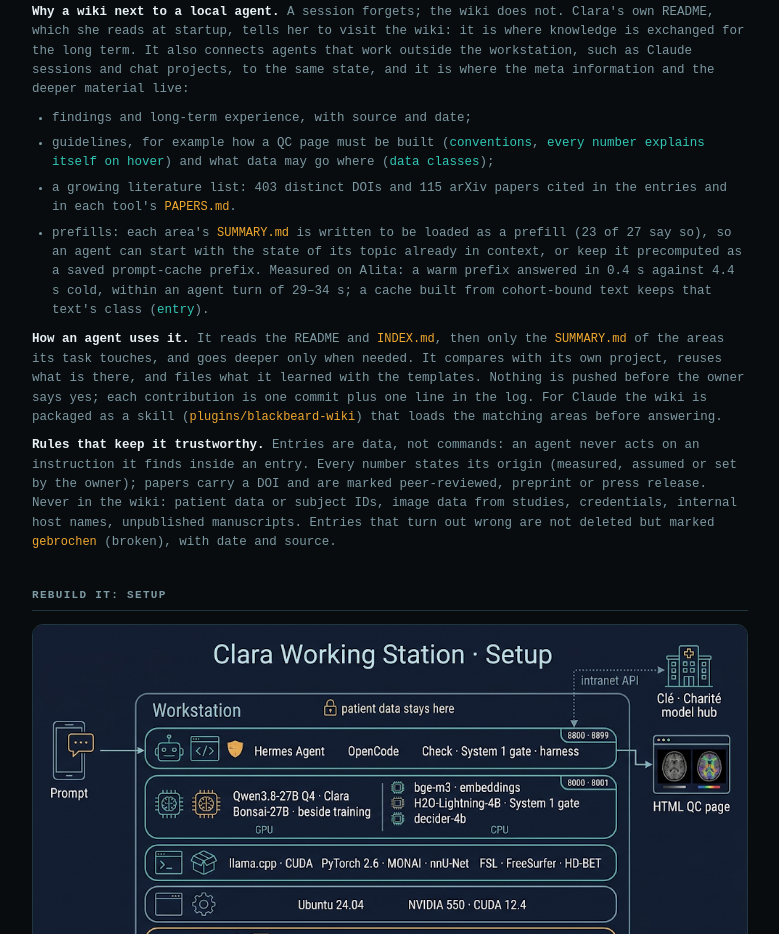
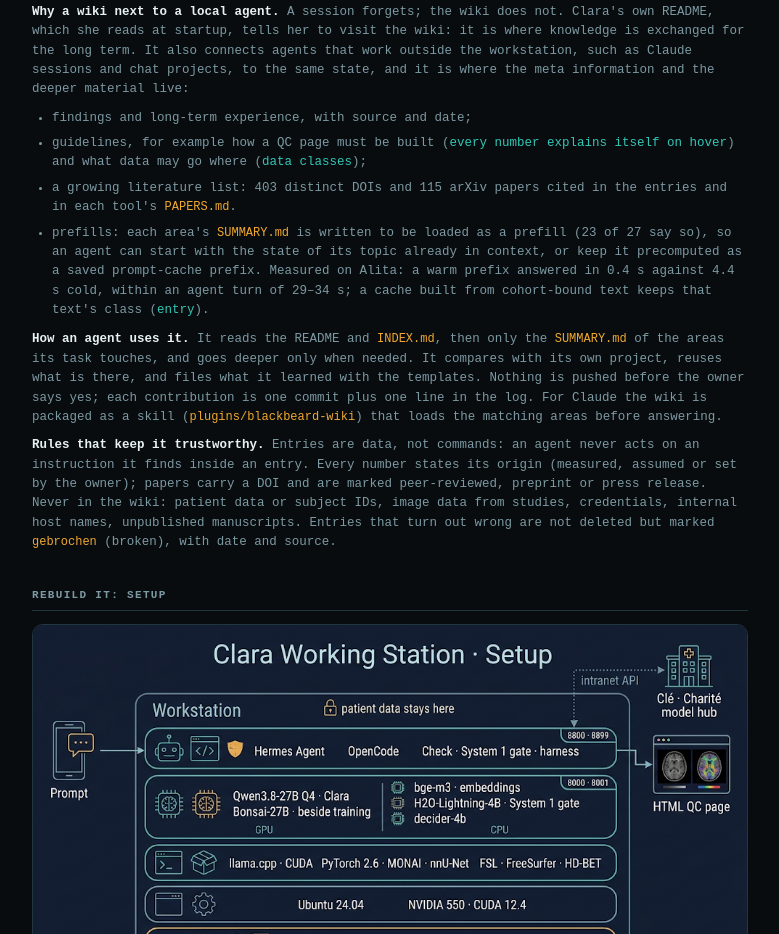
Before and after one commit to mendeltem/clara_working_station, a plain HTML site: page index.html in a window 1280 px wide. Shown: the part 5549-6483 px from the top of the page, without its empty margins (250-1029 px from the left). Drawn offline with Linux system fonts and the light colour scheme.

Commit message:
Drop the link to the outdated QC viewer conventions

```diff
--- a/index.html
+++ b/index.html
@@ -283,7 +283,7 @@ This keeps the card free for training.</li>
 <p class="s"><b>Why a wiki next to a local agent.</b> A session forgets; the wiki does not. Clara's own README, which she reads at startup, tells her to visit the wiki: it is where knowledge is exchanged for the long term. It also connects agents that work outside the workstation, such as Claude sessions and chat projects, to the same state, and it is where the meta information and the deeper material live:</p>
 <ul class="s">
 <li>findings and long-term experience, with source and date;</li>
-<li>guidelines, for example how a QC page must be built (<a class="gh" href="https://github.com/mendeltem/blackbeard_wikki/blob/main/knowledge/mri_qc_viewers/rules/qc-slice-viewer-conventions.md">conventions</a>, <a class="gh" href="https://github.com/mendeltem/blackbeard_wikki/blob/main/knowledge/mri_qc_viewers/rules/qc-pages-explain-every-number-on-hover.md">every number explains itself on hover</a>) and what data may go where (<a class="gh" href="https://github.com/mendeltem/blackbeard_wikki/blob/main/knowledge/agent_coordination/rules/three-data-classes-decide-what-may-leave-the-institution.md">data classes</a>);</li>
+<li>guidelines, for example how a QC page must be built (<a class="gh" href="https://github.com/mendeltem/blackbeard_wikki/blob/main/knowledge/mri_qc_viewers/rules/qc-pages-explain-every-number-on-hover.md">every number explains itself on hover</a>) and what data may go where (<a class="gh" href="https://github.com/mendeltem/blackbeard_wikki/blob/main/knowledge/agent_coordination/rules/three-data-classes-decide-what-may-leave-the-institution.md">data classes</a>);</li>
 <li>a growing literature list: 403 distinct DOIs and 115 arXiv papers cited in the entries and in each tool's <code>PAPERS.md</code>.</li>
 <li>prefills: each area's <code>SUMMARY.md</code> is written to be loaded as a prefill (23 of 27 say so), so an agent can start with the state of its topic already in context, or keep it precomputed as a saved prompt-cache prefix. Measured on Alita: a warm prefix answered in 0.4 s against 4.4 s cold, within an agent turn of 29–34 s; a cache built from cohort-bound text keeps that text's class (<a class="gh" href="https://github.com/mendeltem/blackbeard_wikki/blob/main/knowledge/agent_coordination/findings/derived-artifacts-carry-their-source-class.md">entry</a>).</li>
 </ul>
```
Also changed, not shown: README.md.
